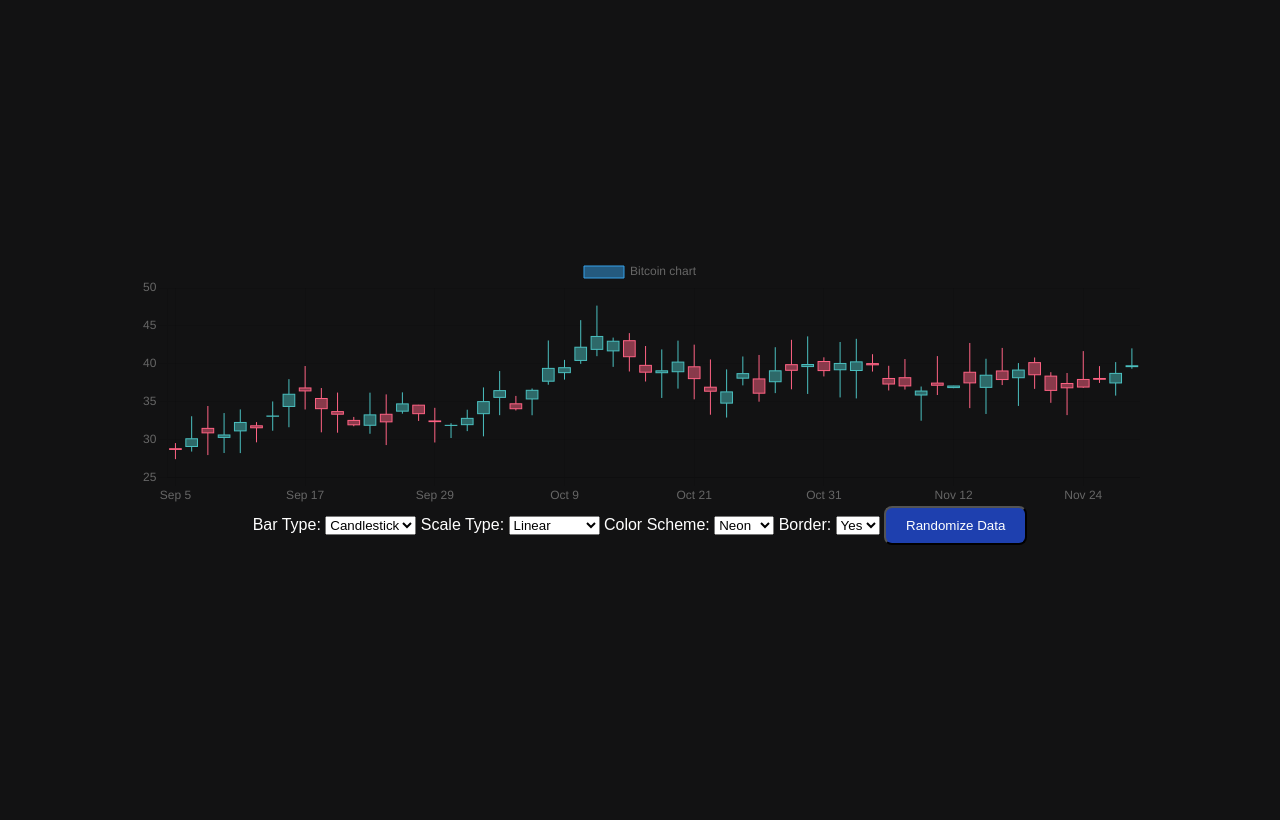
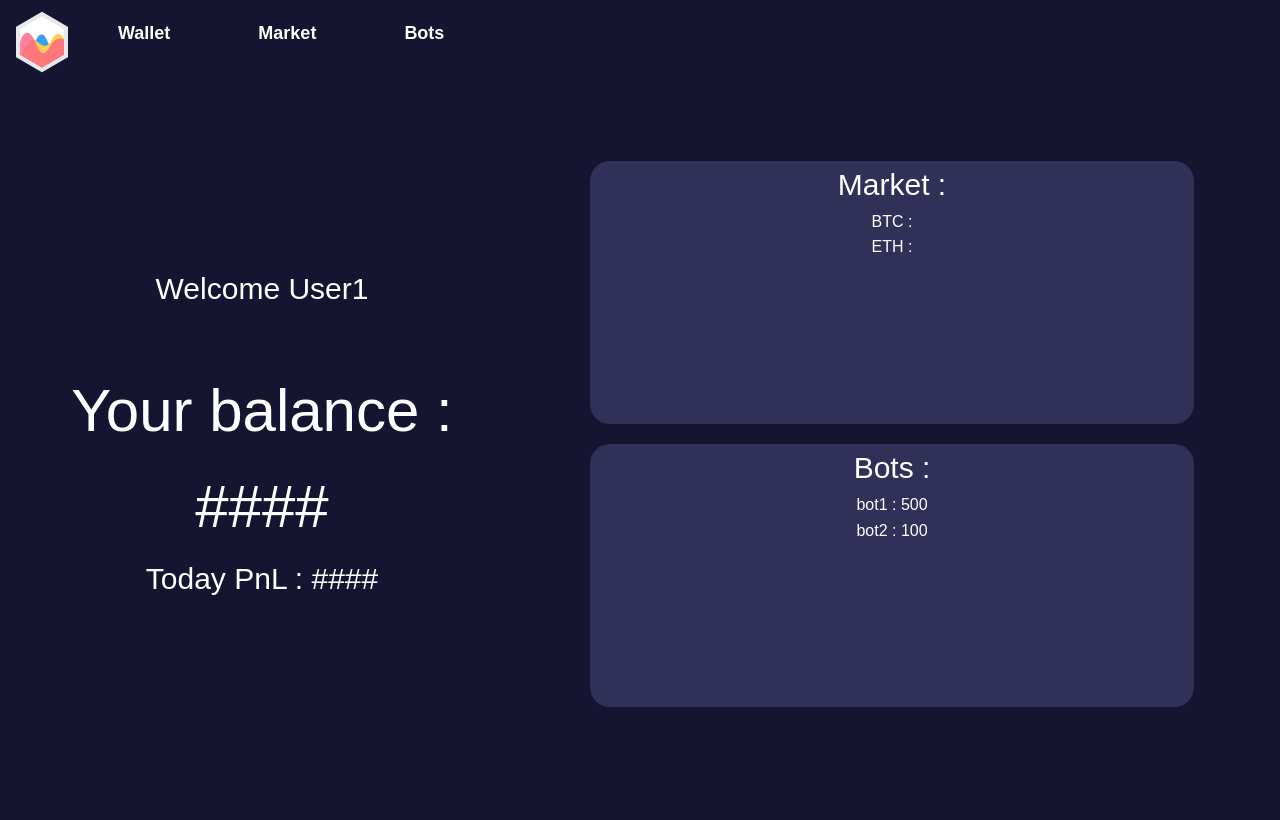
Before and after one commit to GGranjon/AI_Trading_Bot, a Flask app: page / in a window 1280 px wide. Before the commit the page ends 545 px from the top, so only its background shows below. Run offline with Flask 3, Linux system fonts and the light colour scheme.

Commit message:
feat: basic structure of the homepage

```diff
--- a/static/css/home.css
+++ b/static/css/home.css
@@ -1,16 +1,4 @@
-
-h1 {
-	font-size: 1.5em;
-}
-
-h2 {
-	font-size: 1.25em;
-}
-
-
-/* Reset default margins and padding */
 * {
-  font-family: Sans-Serif;
   margin: 0;
   padding: 0;
   box-sizing: border-box;
@@ -18,74 +6,96 @@ h2 {
 
 /* Page-level styling to match xAI's dark, space-themed background */
 body {
-  background-color: #121213; /* Dark almost-black background, similar to xAI */
+  font-family: sans-serif;
+  background-color: #151532; /* Dark almost-black background, similar to xAI */
   color: #FFFFFF; /* White text for readability */
-  font-family: 'Inter', -apple-system, BlinkMacSystemFont, 'Segoe UI', Roboto, sans-serif; /* Modern sans-serif font, similar to xAI */
   line-height: 1.6;
   min-height: 100vh;
-  display: flex;
-  flex-direction: column;
-  align-items: center;
-  justify-content: center;
-  padding: 20px;
+  min-width: 100vw;
+  padding: 10px;
 }
 
-/* Container for the chart canvas */
-.chart-container {
-  background-color: #1A1A1C; /* Slightly lighter dark shade for contrast, inspired by xAI panels */
-  border-radius: 12px; /* Rounded corners for a modern look */
-  padding: 20px;
-  max-width: 800px; /* Constrain width for readability */
-  width: 100%;
-  box-shadow: 0 4px 12px rgba(0, 0, 0, 0.3); /* Subtle shadow for depth */
-  margin: 20px auto;
+.header_buttons {
+    margin-left: 20px;
+    margin-right: 20px;
+    height:50px;
+    outline: 0;
+    display: inline-block;
+    border: 0;
+    cursor: pointer;
+    background: #151532;
+    color: #FFFFFF;
+    border-radius: 8px;
+    padding: 14px 24px 16px;
+    font-size: 18px;
+    font-weight: 700;
+    line-height: 1;
+    transition: transform 200ms;
+}
+.header_buttons:hover {
+    transform: translateY(-2px);
+    background: #303059;
 }
 
-/* Canvas styling */
-canvas {
-  max-width: 100%; /* Ensure canvas is responsive */
-  height: auto;
-  display: block; /* Remove inline-block spacing */
-  border-radius: 8px; /* Slight rounding to match container */
+#header {
+    display: flex;
+    flex-direction: row;
+    height: 6vh;
 }
 
-/* Headings and text */
-h1, h2, h3 {
-  color: #FFFFFF; /* White for headings */
-  margin-bottom: 16px;
+#buttonContainer{
+    display:flex;
+    align-items: center;
+    text-align: center;
+    justify-content: center;
 }
 
-p {
-  color: #D1D5DB; /* Light gray for secondary text, inspired by xAI’s muted tones */
+#bottombar{
+    display:flex;
+    flex-direction: row;
+    height: 94vh;
+    justify-content: space-between;
+    align-items: center;
 }
 
-/* Accent buttons or interactive elements */
-button, a {
-  background-color: #1E40AF; /* Blue accent inspired by xAI’s branding */
-  color: #FFFFFF;
-  padding: 10px 20px;
-  border-radius: 8px;
-  text-decoration: none;
-  font-weight: 500;
-  transition: background-color 0.3s ease;
+#leftbar{
+    width:40vw;
+    justify-content: center;
+    text-align: center;
 }
 
-button:hover, a:hover {
-  background-color: #3B82F6; /* Lighter blue on hover for interactivity */
+#rightbar{
+    display:flex;
+    flex-direction: column;
+    width:60vw;
+    height:100%;
+    justify-content: center;
+    text-align: center;
 }
 
-/* Responsive design for smaller screens */
-@media (max-width: 600px) {
-  .chart-container {
-    padding: 15px;
-    margin: 10px;
-  }
+#welcome_txt{
+    font-size: 30px;
+    margin-bottom: 50px;
+}
 
-  canvas {
-    max-height: 300px; /* Limit height on small screens */
-  }
+#balance_txt{
+    font-size: 60px;
+}
 
-  body {
-    padding: 10px;
-  }
+#pnl_txt{
+    font-size: 30px;
 }
+
+.title_txt{
+    font-size: 30px;
+}
+
+.fields{
+    background-color: #303059;
+    border-radius: 20px;
+    width: 80%;
+    margin:auto;
+    margin-top: 10px;
+    margin-bottom: 10px;
+    height: 35%;
+}
--- /dev/null
+++ b/static/js/home.js
@@ -0,0 +1,15 @@
+const buttons = ["Wallet", "Market", "Bots"];
+
+function renderButtons() {
+  const container = document.getElementById('buttonContainer');
+  container.innerHTML = ''; // Clear existing buttons
+  buttons.forEach(buttonText => {
+    const button = document.createElement('button');
+    button.textContent = buttonText;
+    button.id = "button_"+buttonText.toLowerCase()
+    button.className = "header_buttons"
+    container.appendChild(button);
+  });
+}
+
+document.addEventListener('DOMContentLoaded', renderButtons);
--- a/templates/home.html
+++ b/templates/home.html
@@ -1,41 +1,44 @@
+<!DOCTYPE html>
 <html lang="en">
+
 <head>
     <meta charset="utf-8">
     <meta name="viewport" content="width=device-width, initial-scale=1">
-		<title>Financial | Chart.js</title>
-		<script src="../static/js/luxon.js"></script>
-		<script src="../static/js/chart.umd.js"></script>
-		<script src="../static/js/adapter_luxon.js"></script>
-		<script src="../static/js/chartjs-chart-financial.js" type="text/javascript"></script>
-		<link rel="stylesheet" type="text/css" href="static/css/home.css">
+    <title>TradeWallet</title>
+    <link rel="stylesheet" type="text/css" href="../static/css/home.css">
+    <script src="../static/js/home.js"></script>
 </head>
+
 <body>
-		<div style="width:1000px">
-			<canvas id="chart"></canvas>
+    <div id="container">
+        <header id="header">
+        <div class="logo"><img src="../static/img/favicon.ico"></div>
+        <div id="buttonContainer"></div>
+        </header>
+
+        <div id="bottombar">
+            <div id="leftbar">
+                <p id="welcome_txt">Welcome User1</p>
+                <p id="balance_txt"> Your balance : ####</p>
+                <p id="pnl_txt"> Today PnL : ####</p>
             </div>
-		<div>
-			Bar Type:
-			<select id="type">
-				<option value="candlestick" selected>Candlestick</option>
-				<option value="continuous">Continuous</option>
-			</select>
-			Scale Type:
-			<select id="scale-type">
-				<option value="linear" selected>Linear</option>
-				<option value="logarithmic">Logarithmic</option>
-			</select>
-			Color Scheme:
-			<select id="color-scheme">
-				<option value="muted">Muted</option>
-				<option value="neon" selected>Neon</option>
-			</select>
-			Border:
-			<select id="border">
-				<option value="true" selected>Yes</option>
-				<option value="false">No</option>
-			</select>
-			<button id="randomizeData">Randomize Data</button>
+
+            <div id="rightbar">
+                <div id="markets_overview" class="fields">
+                    <p class="title_txt">Market :</p>
+                    <p>BTC :</p>
+                    <p>ETH :</p>
                 </div>
-		<script type="text/javascript" src="../static/js/index.js"></script>
+                <div id="bots_overview" class="fields">
+                    <p class="title_txt">Bots :</p>
+                    <p>bot1 : 500</p>
+                    <p>bot2 : 100</p>
+
+                </div>
+            </div>
+        </div>
+
+    </div>
 </body>
+
 </html>
```
Also changed, not shown: static/css/chart.css (added, +91 -0 lines), templates/chart.html (added, +41 -0 lines), static/img/favicon.ico (added), static/js/chart.js (renamed from static/js/index.js). Lines whose indentation alone changed are shown as unchanged.
